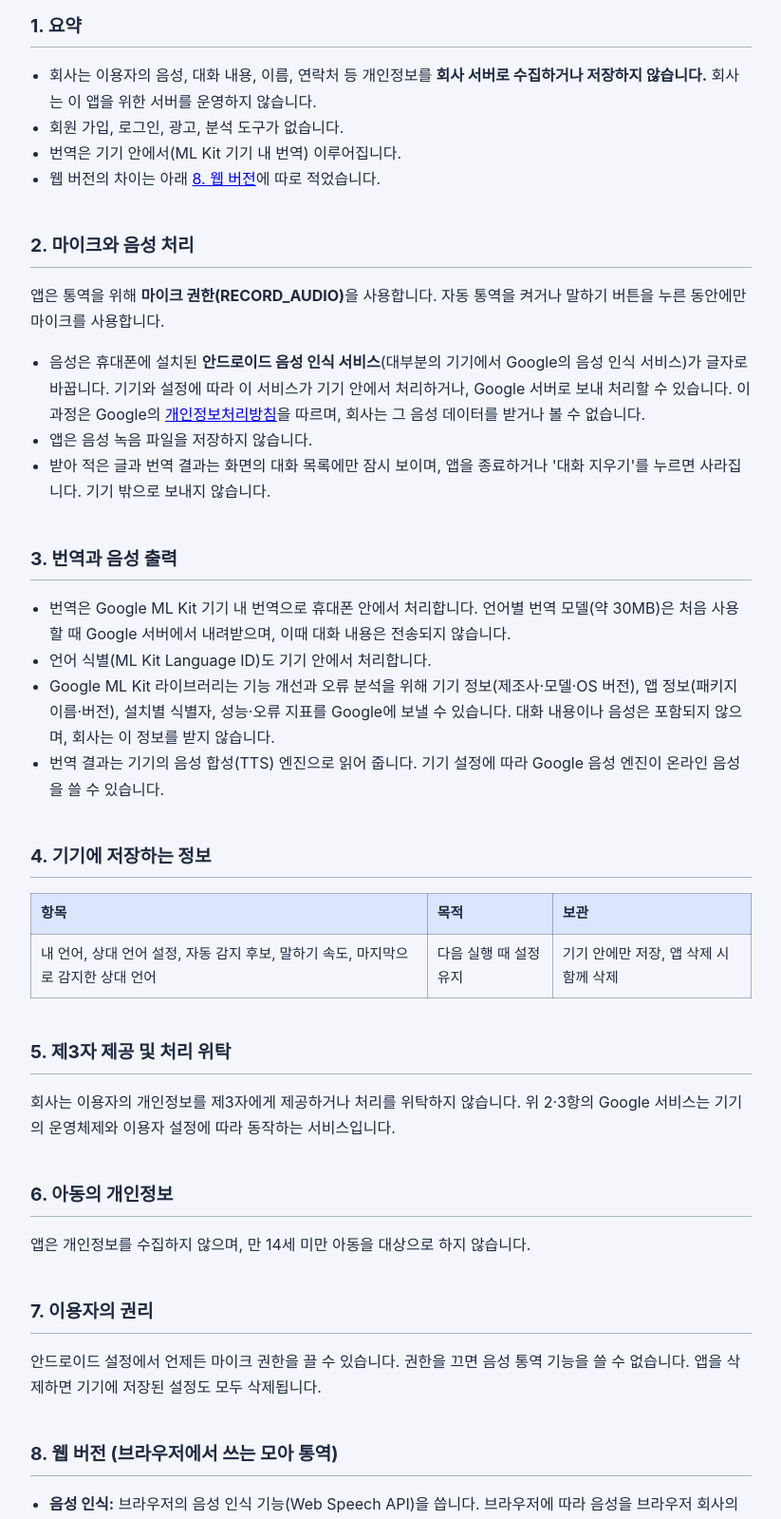
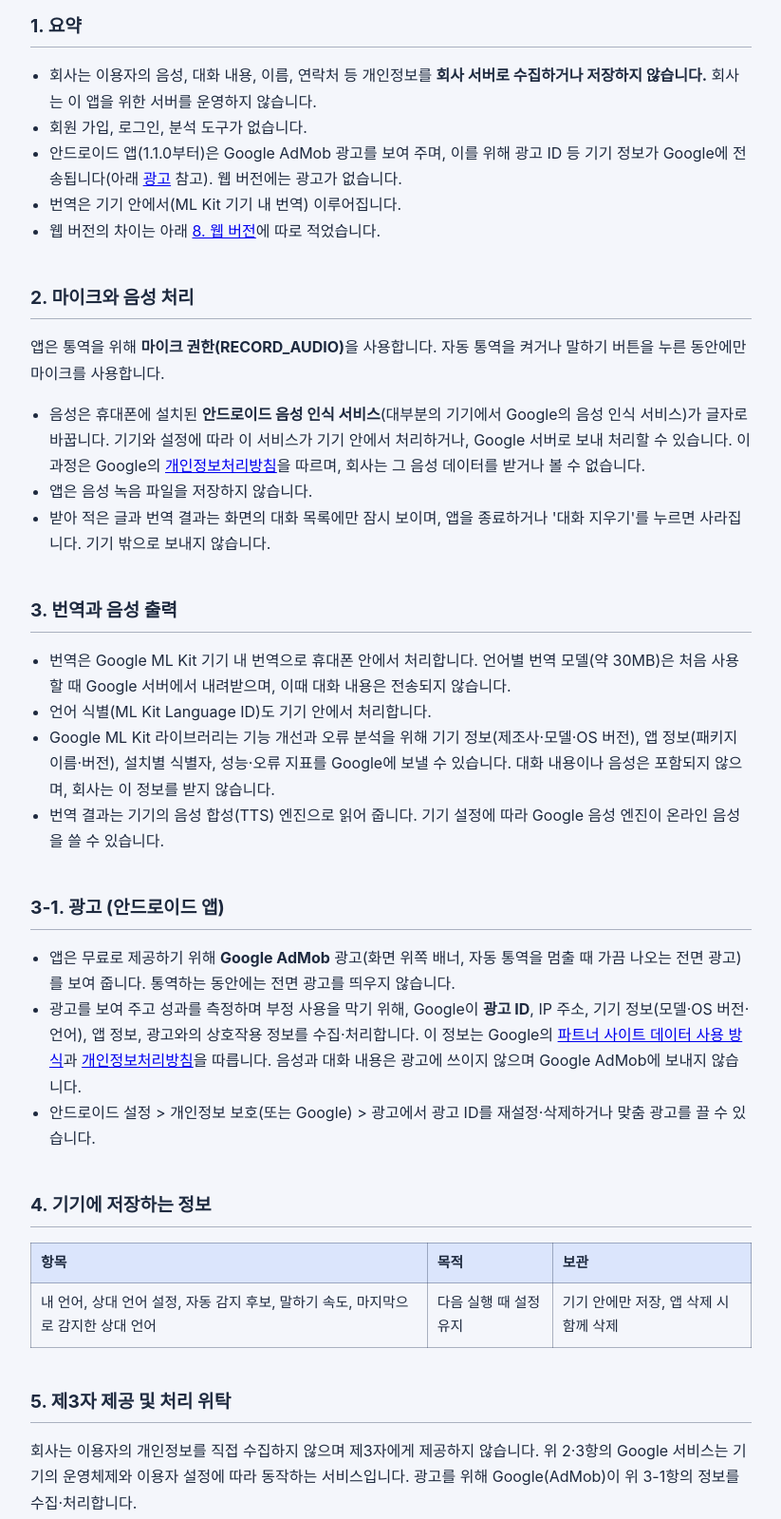
Before and after one commit to junshiva5732/junshiva5732.github.io, a plain HTML site: page moa-interpreter/privacy-policy.html in a window 1280 px wide. Shown: the part 320-1919 px from the top of the page at 95% size, without its empty margins (228-1051 px from the left). Drawn offline with Linux system fonts and the light colour scheme.

Commit message:
모아 통역 방침: 안드로이드 앱 AdMob 광고·광고 ID 안내 추가
Co-Authored-By: Claude Opus 5.5 <noreply@anthropic.com>

```diff
--- a/moa-interpreter/privacy-policy.html
+++ b/moa-interpreter/privacy-policy.html
@@ -39,7 +39,8 @@
 <h2>1. 요약</h2>
 <ul>
   <li>회사는 이용자의 음성, 대화 내용, 이름, 연락처 등 개인정보를 <strong>회사 서버로 수집하거나 저장하지 않습니다.</strong> 회사는 이 앱을 위한 서버를 운영하지 않습니다.</li>
-  <li>회원 가입, 로그인, 광고, 분석 도구가 없습니다.</li>
+  <li>회원 가입, 로그인, 분석 도구가 없습니다.</li>
+  <li>안드로이드 앱(1.1.0부터)은 Google AdMob 광고를 보여 주며, 이를 위해 광고 ID 등 기기 정보가 Google에 전송됩니다(아래 <a href="#ko-ads">광고</a> 참고). 웹 버전에는 광고가 없습니다.</li>
   <li>번역은 기기 안에서(ML Kit 기기 내 번역) 이루어집니다.</li>
   <li>웹 버전의 차이는 아래 <a href="#ko-web">8. 웹 버전</a>에 따로 적었습니다.</li>
 </ul>
@@ -62,6 +63,13 @@
   <li>번역 결과는 기기의 음성 합성(TTS) 엔진으로 읽어 줍니다. 기기 설정에 따라 Google 음성 엔진이 온라인 음성을 쓸 수 있습니다.</li>
 </ul>
 
+<h2 id="ko-ads">3-1. 광고 (안드로이드 앱)</h2>
+<ul>
+  <li>앱은 무료로 제공하기 위해 <strong>Google AdMob</strong> 광고(화면 위쪽 배너, 자동 통역을 멈출 때 가끔 나오는 전면 광고)를 보여 줍니다. 통역하는 동안에는 전면 광고를 띄우지 않습니다.</li>
+  <li>광고를 보여 주고 성과를 측정하며 부정 사용을 막기 위해, Google이 <strong>광고 ID</strong>, IP 주소, 기기 정보(모델·OS 버전·언어), 앱 정보, 광고와의 상호작용 정보를 수집·처리합니다. 이 정보는 Google의 <a href="https://policies.google.com/technologies/partner-sites">파트너 사이트 데이터 사용 방식</a>과 <a href="https://policies.google.com/privacy">개인정보처리방침</a>을 따릅니다. 음성과 대화 내용은 광고에 쓰이지 않으며 Google AdMob에 보내지 않습니다.</li>
+  <li>안드로이드 설정 &gt; 개인정보 보호(또는 Google) &gt; 광고에서 광고 ID를 재설정·삭제하거나 맞춤 광고를 끌 수 있습니다.</li>
+</ul>
+
 <h2>4. 기기에 저장하는 정보</h2>
 <table>
   <tr><th>항목</th><th>목적</th><th>보관</th></tr>
@@ -69,7 +77,7 @@
 </table>
 
 <h2>5. 제3자 제공 및 처리 위탁</h2>
-<p>회사는 이용자의 개인정보를 제3자에게 제공하거나 처리를 위탁하지 않습니다. 위 2·3항의 Google 서비스는 기기의 운영체제와 이용자 설정에 따라 동작하는 서비스입니다.</p>
+<p>회사는 이용자의 개인정보를 직접 수집하지 않으며 제3자에게 제공하지 않습니다. 위 2·3항의 Google 서비스는 기기의 운영체제와 이용자 설정에 따라 동작하는 서비스입니다. 광고를 위해 Google(AdMob)이 위 3-1항의 정보를 수집·처리합니다.</p>
 
 <h2>6. 아동의 개인정보</h2>
 <p>앱은 개인정보를 수집하지 않으며, 만 14세 미만 아동을 대상으로 하지 않습니다.</p>
@@ -106,7 +114,8 @@
 <h2>1. Summary</h2>
 <ul>
   <li>Moament does <strong>not collect or store</strong> any personal data, including your voice or conversations, on its servers. We do not run any server for this app.</li>
-  <li>There is no sign-up, no login, no advertising and no analytics.</li>
+  <li>There is no sign-up, no login and no analytics.</li>
+  <li>The Android app (from version 1.1.0) shows Google AdMob ads, which sends the advertising ID and other device data to Google (see <a href="#en-ads">Ads</a>). The web version has no ads.</li>
   <li>Translation runs on your device (ML Kit on-device translation).</li>
 </ul>
 
@@ -128,11 +137,18 @@
   <li>Translations are read aloud by the device's text-to-speech engine, which may use online voices depending on your settings.</li>
 </ul>
 
+<h2 id="en-ads">3-1. Ads (Android app)</h2>
+<ul>
+  <li>To keep the app free, it shows <strong>Google AdMob</strong> ads: a banner at the top and an occasional full-screen ad when you stop automatic interpreting. No full-screen ads are shown while interpreting.</li>
+  <li>To serve and measure ads and prevent fraud, Google collects and processes the <strong>advertising ID</strong>, IP address, device information (model, OS version, language), app information and ad interaction data, as described in <a href="https://policies.google.com/technologies/partner-sites">How Google uses information from sites or apps that use its services</a> and <a href="https://policies.google.com/privacy">Google's Privacy Policy</a>. Your voice and conversations are not used for ads and are not sent to Google AdMob.</li>
+  <li>You can reset or delete the advertising ID or opt out of personalized ads in Android Settings &gt; Privacy (or Google) &gt; Ads.</li>
+</ul>
+
 <h2>4. Data stored on the device</h2>
 <p>Your language settings, auto-detect candidates, speech rate and the last detected partner language are stored only on the device so the app remembers them. They are deleted when you uninstall the app.</p>
 
 <h2>5. Sharing</h2>
-<p>We do not share personal data with third parties or use any processors.</p>
+<p>Moament does not collect personal data itself and does not share it with third parties. For ads, Google (AdMob) collects and processes the data described in section 3-1.</p>
 
 <h2>6. Children</h2>
 <p>The app does not collect personal data and is not directed at children under 13.</p>
```
